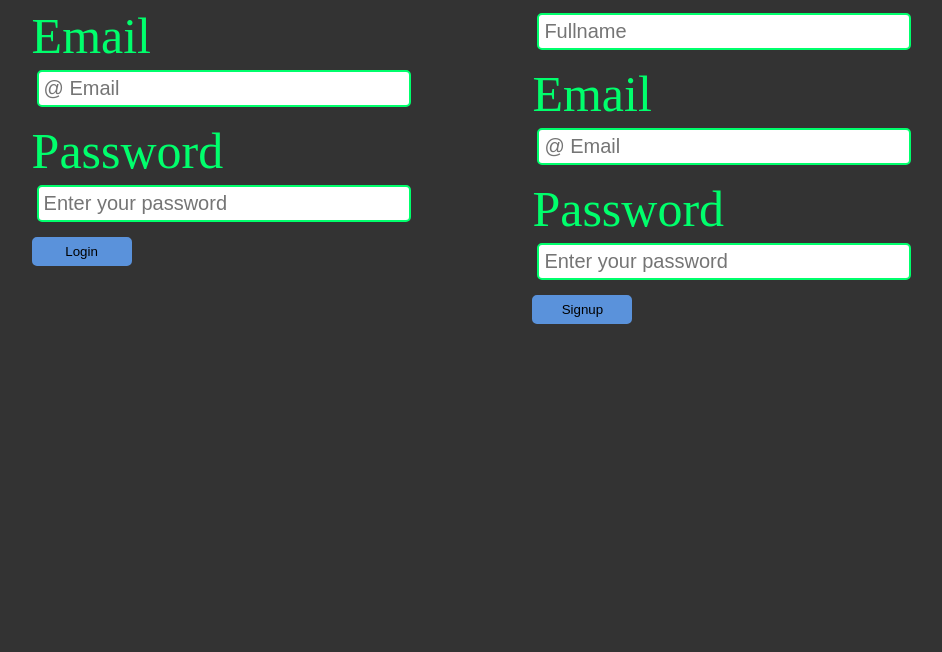
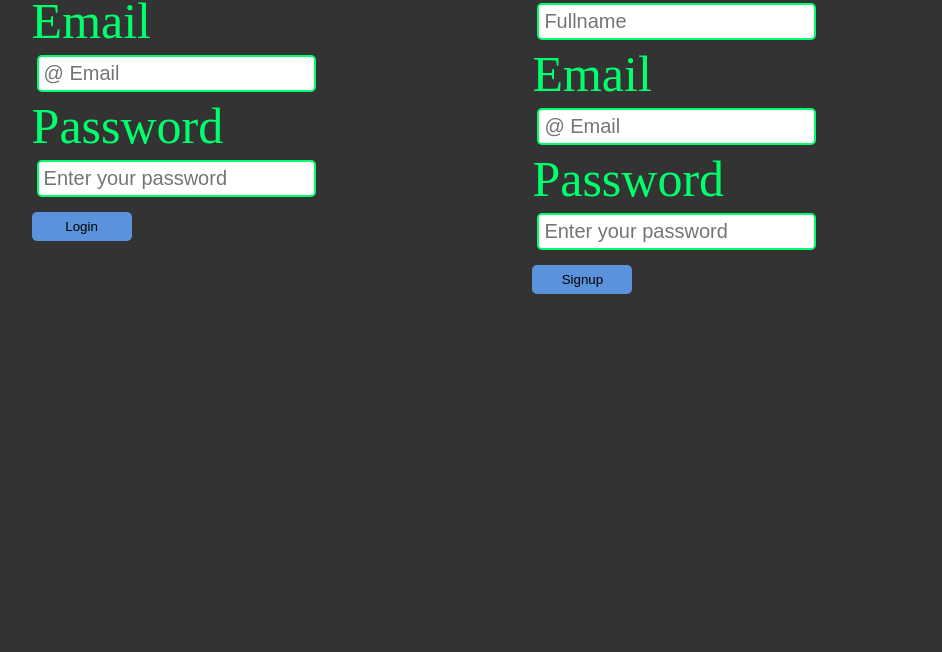
Before and after one commit to Ephantus-Wambui/login-signup, a plain HTML site: page index.html in a window 1280 px wide. Shown: the part 148-800 px from the top of the page, without its empty margins (166-1108 px from the left). Drawn offline with Linux system fonts and the light colour scheme.

Commit message:
added display block element

```diff
--- a/style.css
+++ b/style.css
@@ -9,6 +9,10 @@ main {
     align-items: center;
     justify-content: space-between;
     margin: 0 auto;
+}
+
+#login, #signup {
+    display: block;
 }
 
 .login {
```
